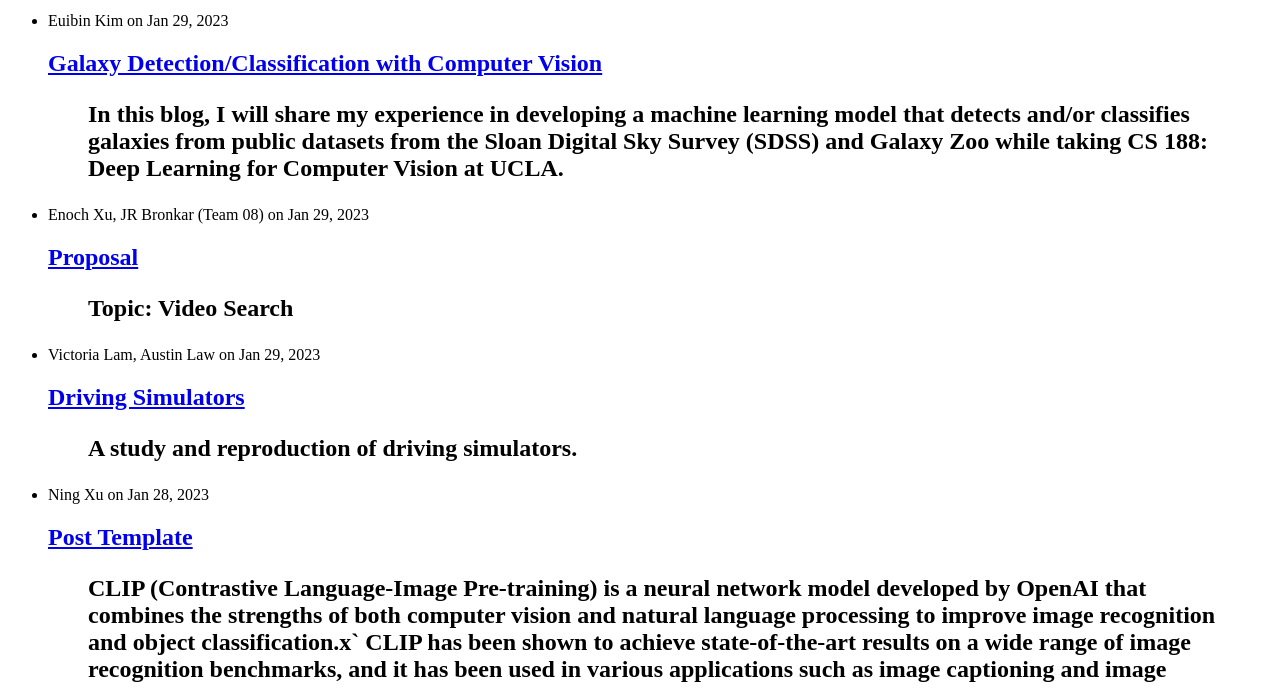
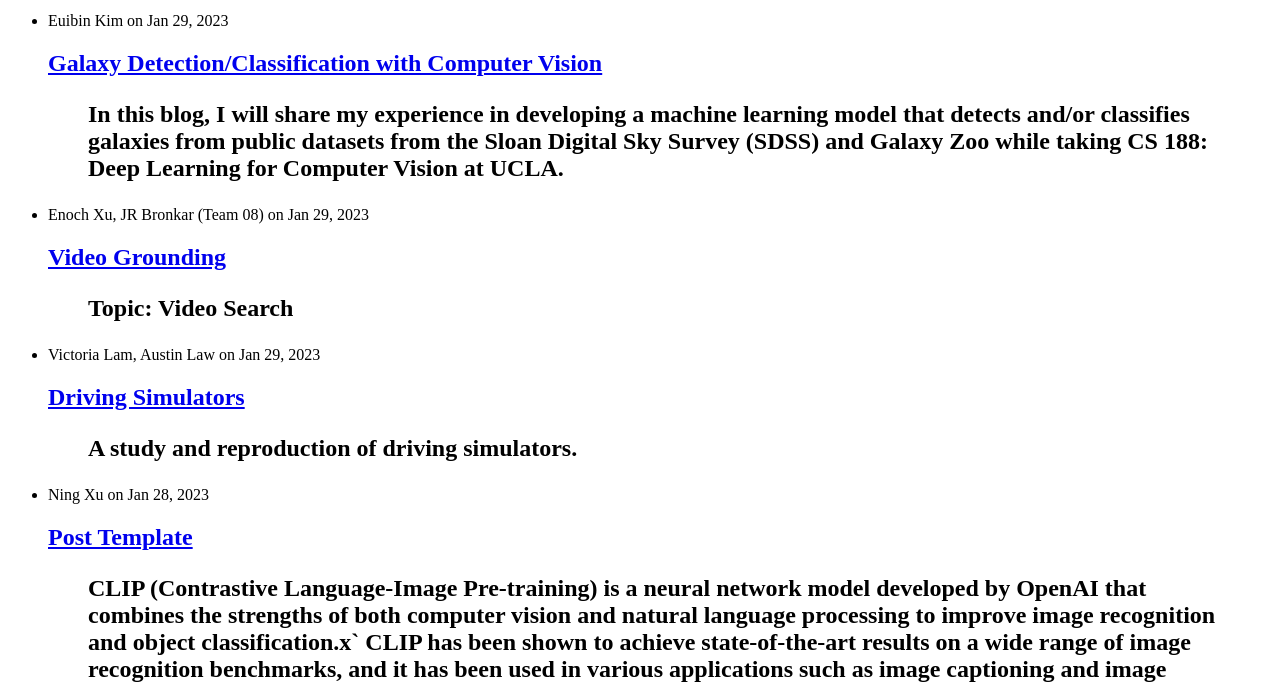
Before and after one commit to UCLAdeepvision/CS188-Projects-2023Winter, a Jekyll site: the page built from index.html, in a window 1280 px wide and 900 px high, cut to the strip 212-900 px from the top of the window. Built offline with Jekyll 4.4.1, drawn with Linux system fonts in a browser that asks for light colours.

Commit message:
update title

```diff
--- a/_posts/2023-01-29-team08-video-search.md
+++ b/_posts/2023-01-29-team08-video-search.md
@@ -1,7 +1,7 @@
 ---
 layout: post
 comments: true
-title: Proposal
+title: Video Grounding
 author: Enoch Xu, JR Bronkar (Team 08)
 date: 2023-01-29
 ---
@@ -26,7 +26,10 @@ This will involve both NLP and CV processing and depending on the time involved,
 - 'TubeDETR: Spatio-Temporal Video Grounding with Transformers' [Paper](https://arxiv.org/abs/2203.16434) [3]
 
 ## Reference
+
 [1] Zhang, Songyang, et al. “Learning 2d Temporal Adjacent Networks for Moment Localization with Natural Language.” ArXiv.org, 26 Dec. 2020, https://arxiv.org/abs/1912.03590.
+
 [2] Liu, Daizong, et al. “Unsupervised Temporal Video Grounding with Deep Semantic Clustering.” ArXiv.org, 14 Jan. 2022, https://arxiv.org/abs/2201.05307.
+
 [3] Yang, Antoine, et al. “Tubedetr: Spatio-Temporal Video Grounding with Transformers.” ArXiv.org, 9 June 2022, https://arxiv.org/abs/2203.16434.
 ---
```
